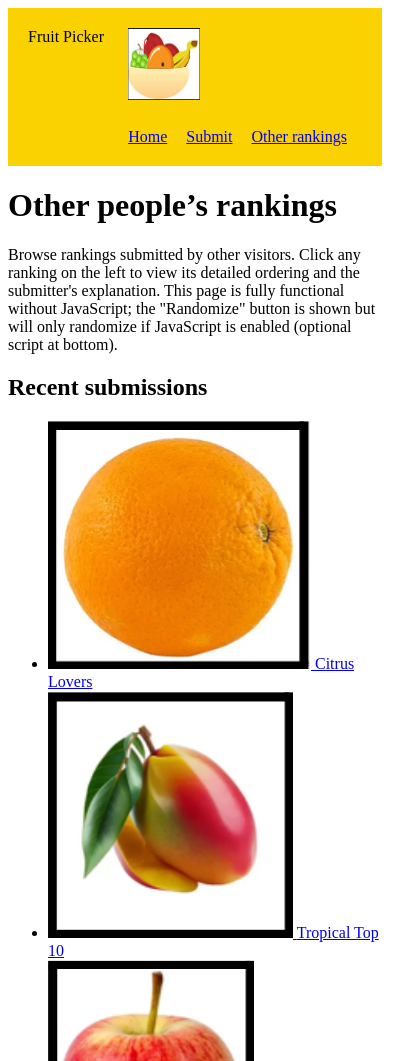
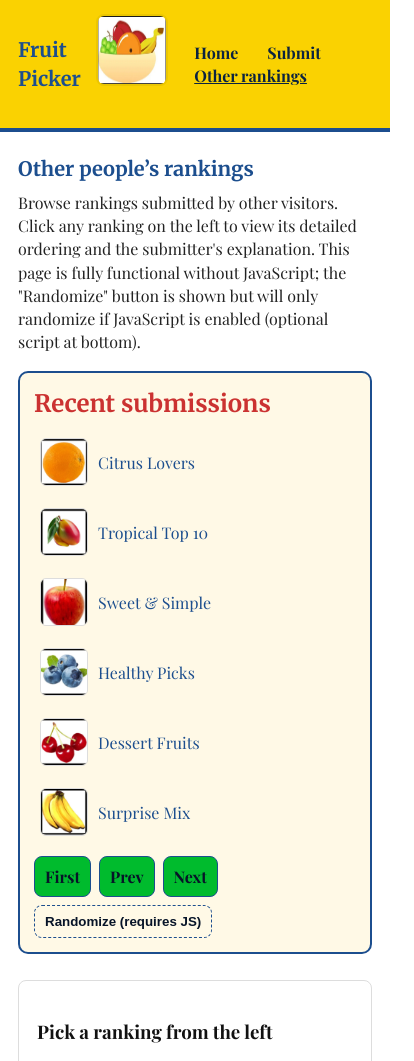
Before and after one commit to Tannersorme/wdd130-smith, a plain HTML site: page page3.html in a window 390 px wide. Shown: the top 1061 px of the page, 414 px wide, since content can reach past the window. Drawn offline with nearby package versions, Linux system fonts and the light colour scheme; a web font is replaced by a local one.

Commit message:
Update styles.css

```diff
--- a/styles.css
+++ b/styles.css
@@ -166,4 +166,298 @@ nav a {
 :target ~ #default {
     display: none;
 }
+/* -------------------------
+   Fruit Picker — styles.css
+   Complete stylesheet for other-rankings.html
+   ------------------------- */
+
+/* ---------- Root / variables ---------- */
+:root{
+  --primary: #CB3231;   /* red */
+  --secondary: #FAD201; /* yellow */
+  --accent-1: #00BB2D;  /* green */
+  --accent-2: #1C4E8E;  /* blue */
+  --muted: #f6f6f6;
+  --text: #111;
+  --max-width: 1100px;
+  --radius: 10px;
+}
+
+/* ---------- Base ---------- */
+* { box-sizing: border-box; }
+html,body { height:100%; }
+body {
+  margin: 0;
+  font-family: "Playfair Display", Georgia, serif;
+  color: var(--text);
+  background: #fff;
+  -webkit-font-smoothing:antialiased;
+  -moz-osx-font-smoothing:grayscale;
+  line-height:1.45;
+}
+
+/* ---------- Header ---------- */
+.site-header{
+  background: var(--secondary);
+  display:flex;
+  justify-content:space-between;
+  align-items:center;
+  padding: 14px 18px;
+  border-bottom: 4px solid var(--accent-2);
+}
+
+.header-left {
+  font-family: "Merriweather", serif;
+  font-weight:700;
+  color: var(--accent-2);
+  font-size: 20px;
+}
+
+.header-right {
+  display:flex;
+  align-items:center;
+  gap:16px;
+}
+
+#logo img {
+  display:block;
+  border-radius:8px;
+  border: 2px solid rgba(0,0,0,0.06);
+}
+
+/* nav */
+.site-nav a {
+  text-decoration:none;
+  color: #0b2340;
+  margin-left:10px;
+  font-weight:600;
+}
+.site-nav a[aria-current="page"] {
+  text-decoration:underline;
+}
+
+/* ---------- Page container ---------- */
+.container {
+  max-width: var(--max-width);
+  margin: 22px auto;
+  padding: 0 18px;
+}
+
+/* intro/title */
+.page-title {
+  margin: 0 0 8px 0;
+  font-family: "Merriweather", serif;
+  color: var(--accent-2);
+  font-size: 28px;
+}
+
+.page-intro {
+  margin: 0 0 18px 0;
+  color: #222;
+}
+
+/* ---------- Layout: left list + panels ---------- */
+.rankings-layout {
+  display: flex;
+  gap: 26px;
+  align-items: flex-start;
+}
+
+/* Left column - list */
+.rankings-list {
+  width: 280px;
+  background: #fff9e6;
+  border: 2px solid var(--accent-2);
+  padding: 14px;
+  border-radius: var(--radius);
+}
+
+.rankings-list h2 {
+  margin: 0 0 8px 0;
+  color: var(--primary);
+  font-family: "Merriweather", serif;
+}
+
+.rankings-list ul {
+  list-style: none;
+  padding: 0;
+  margin: 0;
+}
+
+.rankings-list li {
+  margin: 10px 0;
+}
+
+/* ranking link with thumbnail */
+.ranking-link {
+  display:flex;
+  align-items:center;
+  gap:10px;
+  text-decoration:none;
+  padding:6px;
+  border-radius:8px;
+  color: var(--accent-2);
+  transition: background .15s, transform .06s;
+}
+
+.ranking-link:focus,
+.ranking-link:hover {
+  background: var(--secondary);
+  transform: translateY(-1px);
+  color: #061a2b;
+}
+
+/* thumbnail */
+.thumb {
+  width:56px;
+  height:56px;
+  object-fit:cover;
+  border-radius:6px;
+  border:1px solid #ddd;
+  display:block;
+}
+
+/* Controls (buttons) */
+.rank-controls {
+  margin-top: 14px;
+  display:flex;
+  flex-wrap:wrap;
+  gap:8px;
+}
+
+.btn {
+  display:inline-block;
+  text-decoration:none;
+  padding:8px 10px;
+  border-radius:8px;
+  border:1px solid var(--accent-2);
+  background: var(--accent-1);
+  color: #071428;
+  font-weight:700;
+  cursor:pointer;
+}
+
+.btn.ghost {
+  background: transparent;
+  border-style:dashed;
+}
+
+/* ---------- Right column - panels ---------- */
+.rankings-panels {
+  flex:1;
+  min-width: 420px;
+  max-width: 760px;
+}
+
+/* Hide all panels by default */
+.rank-panel {
+  display: none;
+  background: #ffffff;
+  border-radius: 8px;
+  padding: 18px;
+  border: 1px solid #ddd;
+  margin-bottom: 12px;
+}
+
+/* default visible when no target */
+.rank-panel#default {
+  display: block;
+}
+
+/* show target panel */
+.rank-panel:target {
+  display: block;
+  /* smooth focus styling for keyboard users */
+  outline: 4px solid rgba(28,78,142,0.09);
+  outline-offset: 4px;
+}
+
+:target ~ #default {
+  display: none;
+}
+
+/* Panel gallery */
+.panel-gallery {
+  display:flex;
+  gap:12px;
+  flex-wrap:wrap;
+  margin-bottom:12px;
+}
+
+.panel-gallery figure {
+  margin: 0;
+  text-align:center;
+  width: 96px;
+  font-size:12px;
+  color:#333;
+}
+
+.panel-gallery img {
+  width:96px;
+  height:72px;
+  object-fit:cover;
+  border-radius:6px;
+  border:1px solid #ddd;
+  display:block;
+  margin-bottom:6px;
+}
+
+/* ranking list */
+.rank-list {
+  margin: 10px 0 12px 20px;
+  color:#222;
+}
+
+/* explanation */
+.explain {
+  margin-top: 8px;
+  font-style: italic;
+  color:#333;
+}
+
+/* small navigation inside panels */
+.panel-nav {
+  margin-top: 14px;
+  display:flex;
+  gap:12px;
+}
+.small-link {
+  color: var(--accent-2);
+  text-decoration:none;
+  font-weight:600;
+}
+.small-link:hover {
+  text-decoration:underline;
+}
+
+/* ---------- Responsive ---------- */
+@media (max-width: 900px) {
+  .rankings-layout {
+    flex-direction: column;
+  }
+  .rankings-list {
+    width:100%;
+  }
+  .rankings-panels {
+    width:100%;
+    min-width: auto;
+  }
+  .panel-gallery {
+    justify-content:flex-start;
+  }
+}
+
+@media (max-width: 480px) {
+  .page-title { font-size:20px; }
+  .thumb{ width:48px; height:48px; }
+  .panel-gallery img { width:80px; height:60px; }
+  .panel-gallery figure { width:80px; }
+}
+
+/* ---------- Utility / accessibility ---------- */
+a:focus { outline: 3px solid rgba(28,78,142,0.18); outline-offset:2px; }
+button:focus { outline: 3px solid rgba(28,78,142,0.18); outline-offset:2px; }
+
+/* end of stylesheet */
+
 >>>>>>> d23dc0b2d5856e3a2b37d0f56463494b0f5f0e65
```
